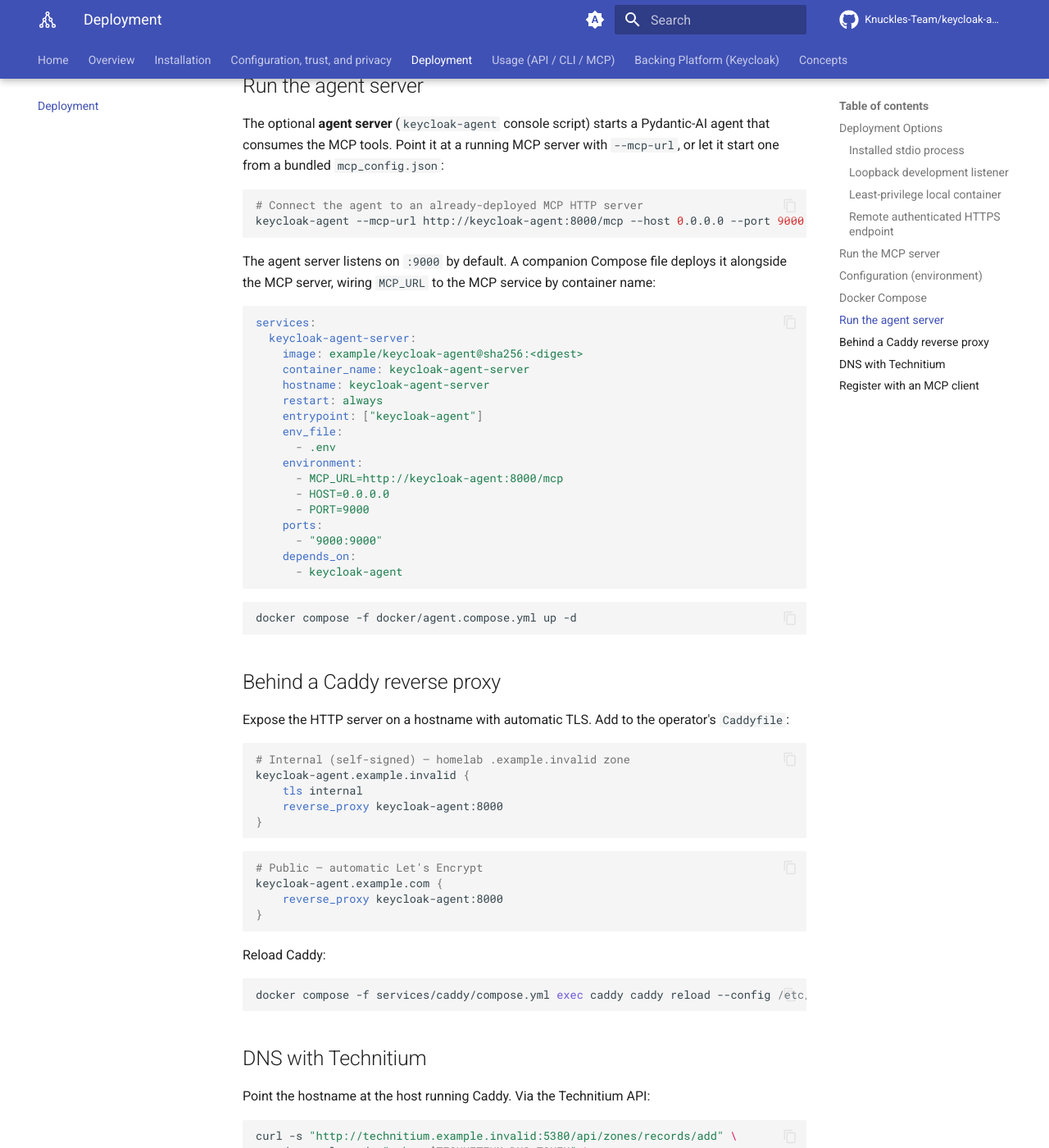
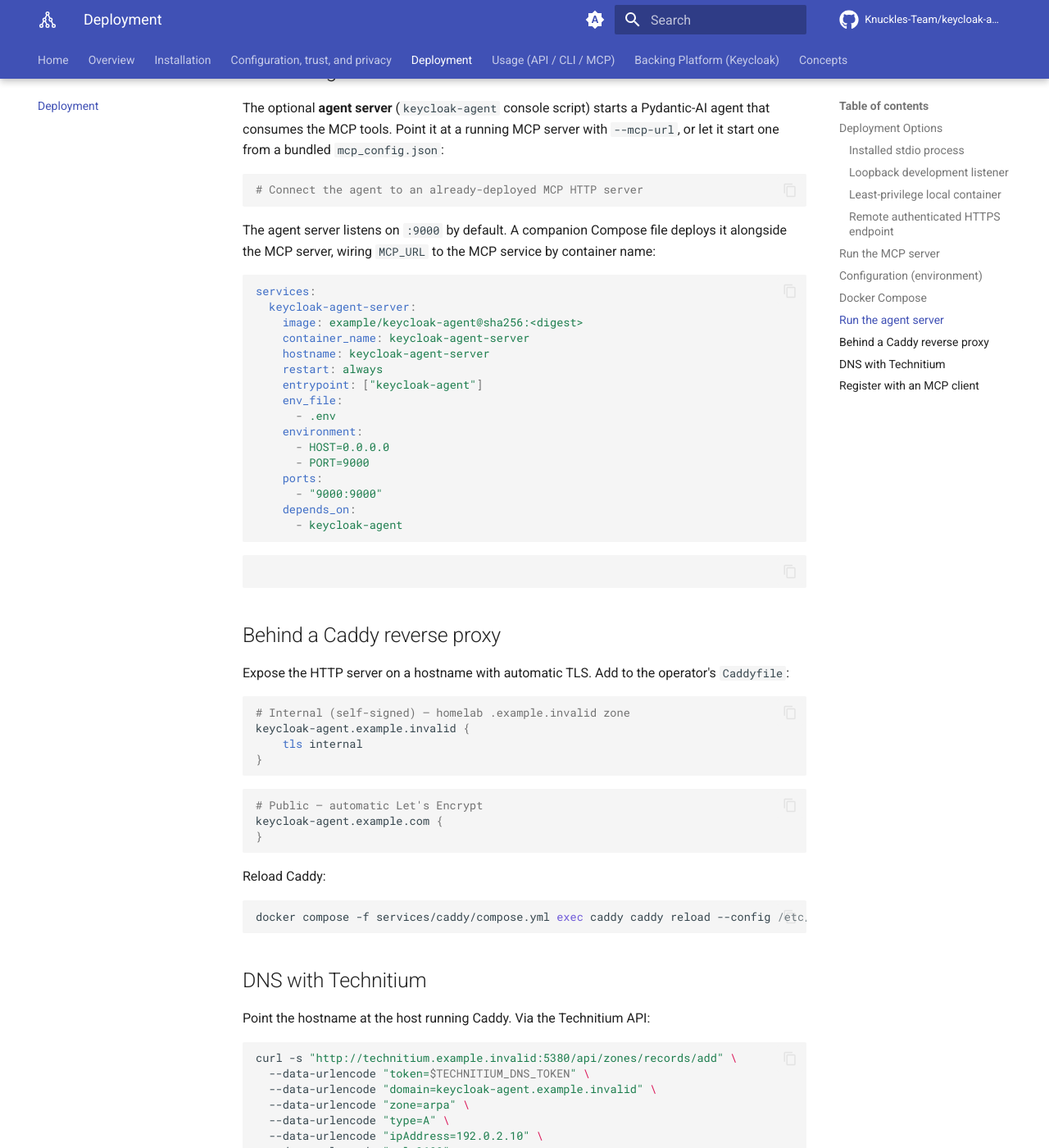
Before and after one commit to Knuckles-Team/keycloak-agent, an MkDocs documentation site: the page built from docs/deployment.md, in a window 1280 px wide and 1400 px high, scrolled down 3139 px. Shown: the whole window at 82% size. Built offline with MkDocs 1.6.1 and Material for MkDocs 9.7.7, drawn with Linux system fonts in a browser that asks for light colours; comment, search, counter and statistics services are not loaded.

Commit message:
refactor: MCP-only images and docs (drop agent build stages, agent compose, agent extras)
Spec: none (refactor)
Co-Authored-By: Claude Opus 5.5 (1M context) <noreply@anthropic.com>

````diff
--- a/docs/deployment.md
+++ b/docs/deployment.md
@@ -125,7 +125,6 @@ It reads a sibling `.env` and publishes the HTTP server on `:8000`:
 
 ```yaml
 services:
-  keycloak-agent:
     image: example/keycloak-agent@sha256:<digest>
     container_name: keycloak-agent
     hostname: keycloak-agent
@@ -160,7 +159,6 @@ or let it start one from a bundled `mcp_config.json`:
 
 ```bash
 # Connect the agent to an already-deployed MCP HTTP server
-keycloak-agent --mcp-url http://keycloak-agent:8000/mcp --host 0.0.0.0 --port 9000
 ```
 
 The agent server listens on `:9000` by default. A companion Compose file deploys it
@@ -177,7 +175,6 @@ services:
     env_file:
       - .env
     environment:
-      - MCP_URL=http://keycloak-agent:8000/mcp
       - HOST=0.0.0.0
       - PORT=9000
     ports:
@@ -187,7 +184,6 @@ services:
 ```
 
 ```bash
-docker compose -f docker/agent.compose.yml up -d
 ```
 
 ## Behind a Caddy reverse proxy
@@ -198,14 +194,12 @@ Expose the HTTP server on a hostname with automatic TLS. Add to the operator's `
 # Internal (self-signed) — homelab .example.invalid zone
 keycloak-agent.example.invalid {
     tls internal
-    reverse_proxy keycloak-agent:8000
 }
 ```
 
 ```caddy
 # Public — automatic Let's Encrypt
 keycloak-agent.example.com {
-    reverse_proxy keycloak-agent:8000
 }
 ```
 
````
Also changed, not shown: README.md (+2 -10 lines), docs/installation.md (+0 -1 lines), docs/platform.md (+0 -1 lines), 1 other file.
